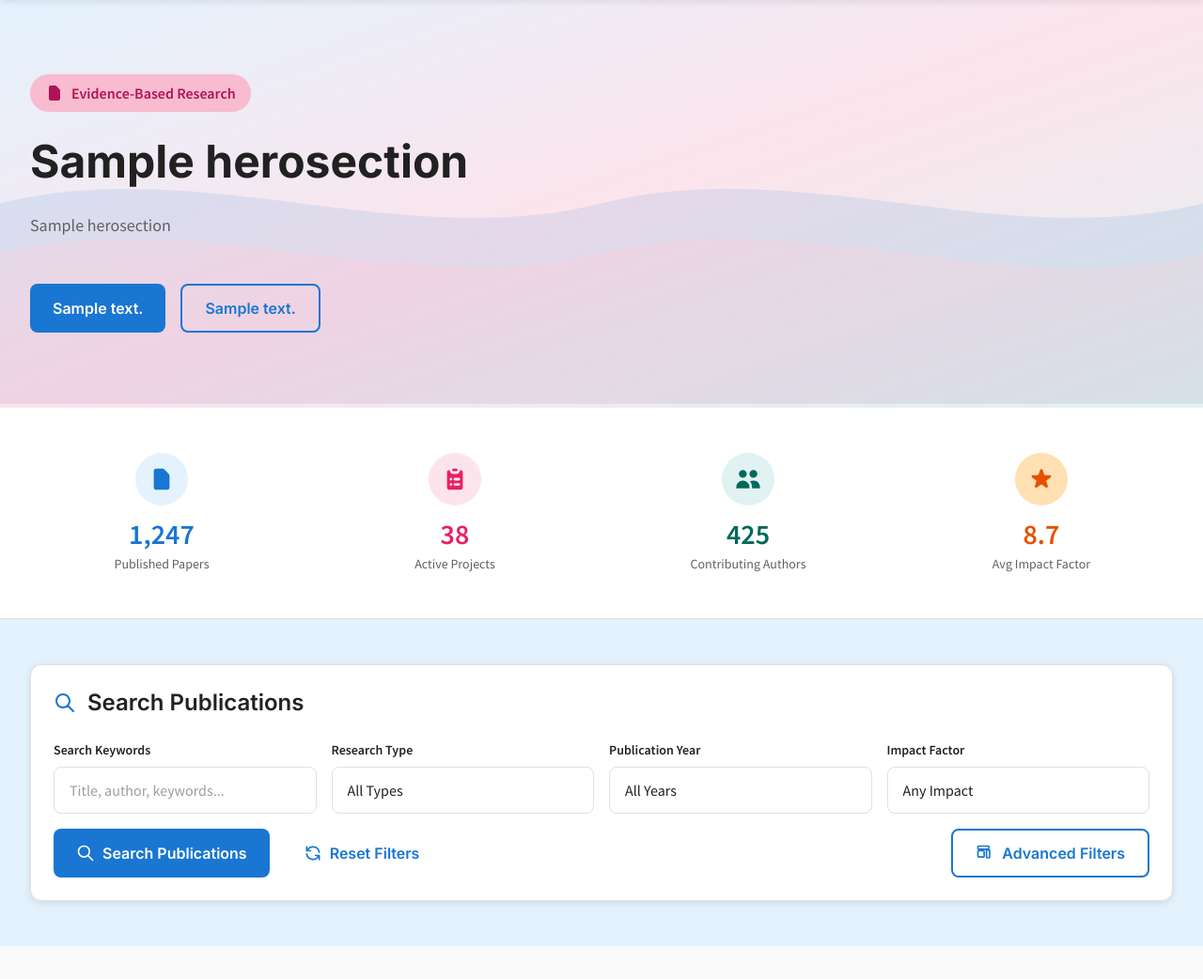
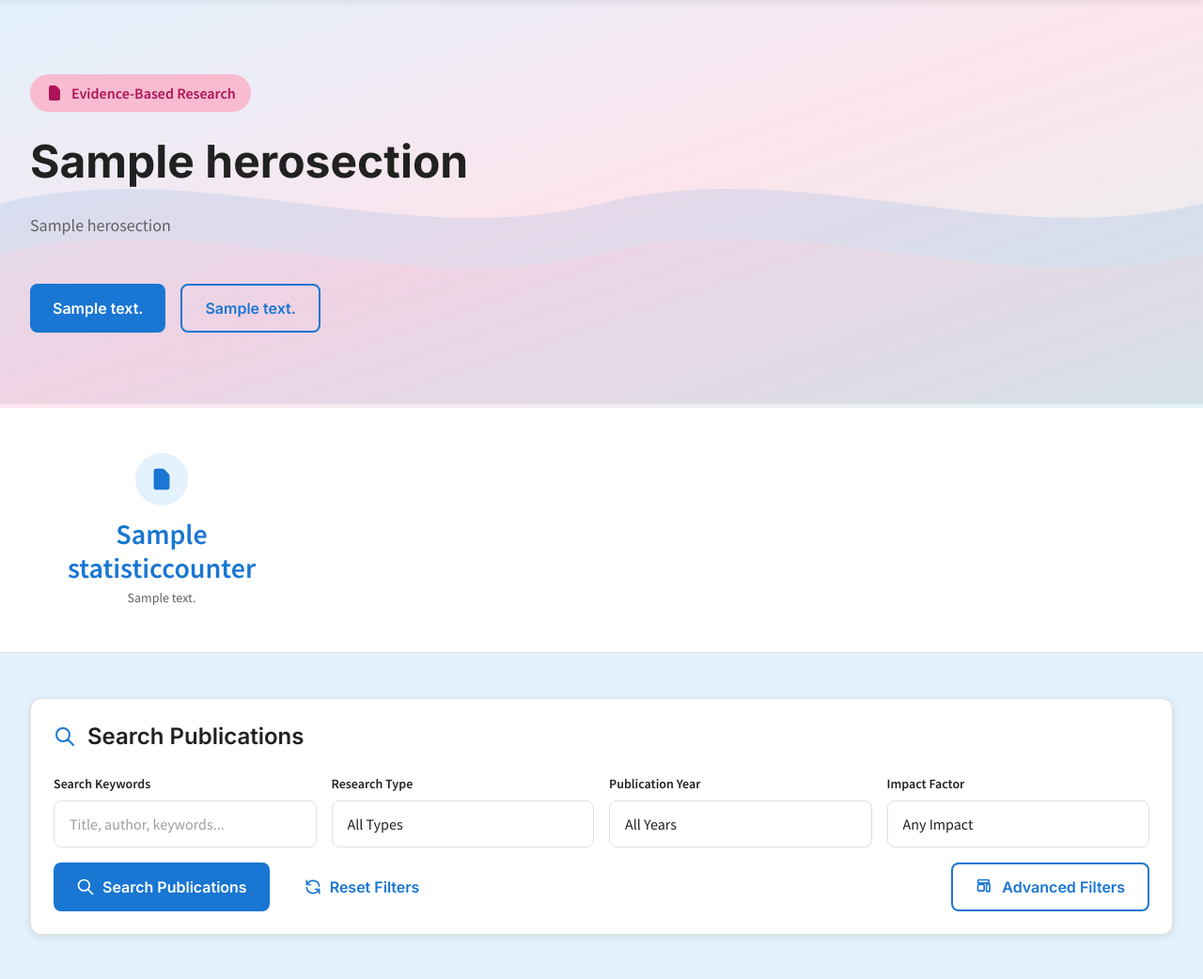
Before and after one commit to FKC117/bsbcs_website, a Django app: page /research-and-publications/ in a window 1280 px wide. Shown: the part 82-1124 px from the top of the page at 94% size. Run offline with Django 5.2, Linux system fonts and the light colour scheme; tables that the repository leaves empty hold one stand-in row (values such as "Sample post"); grey boxes marked "Sample" are stand-in pictures; some libraries are stand-ins or nearby versions; some web fonts are replaced.

Commit message:
stat card added dynamically

```diff
--- a/bsbcs/templates/pages/research_and_publications.html
+++ b/bsbcs/templates/pages/research_and_publications.html
@@ -45,49 +45,25 @@
     </section>
 
     <!-- Research Statistics -->
+    {% if stats_counters %}
     <section class="section-compact bg-surface border-b border-border">
         <div class="container-custom">
             <div class="grid md:grid-cols-4 gap-8">
+                {% for stat in stats_counters %}
                     <div class="text-center">
                         <div class="inline-flex items-center justify-center w-14 h-14 bg-primary-50 rounded-full mb-3">
                             <svg class="w-7 h-7 text-primary" fill="currentColor" viewBox="0 0 20 20">
                                 <path fill-rule="evenodd" d="M4 4a2 2 0 012-2h4.586A2 2 0 0112 2.586L15.414 6A2 2 0 0116 7.414V16a2 2 0 01-2 2H6a2 2 0 01-2-2V4z" clip-rule="evenodd"/>
                             </svg>
                         </div>
-                    <p class="text-3xl font-bold text-primary mb-1">1,247</p>
-                    <p class="text-sm text-text-secondary">Published Papers</p>
+                        <p class="text-3xl font-bold text-primary mb-1">{{ stat.title }}</p>
+                        <p class="text-sm text-text-secondary">{{ stat.count_text }}</p>
                     </div>
-                <div class="text-center">
-                    <div class="inline-flex items-center justify-center w-14 h-14 bg-secondary-50 rounded-full mb-3">
-                        <svg class="w-7 h-7 text-secondary" fill="currentColor" viewBox="0 0 20 20">
-                            <path d="M9 2a1 1 0 000 2h2a1 1 0 100-2H9z"/>
-                            <path fill-rule="evenodd" d="M4 5a2 2 0 012-2 3 3 0 003 3h2a3 3 0 003-3 2 2 0 012 2v11a2 2 0 01-2 2H6a2 2 0 01-2-2V5zm3 4a1 1 0 000 2h.01a1 1 0 100-2H7zm3 0a1 1 0 000 2h3a1 1 0 100-2h-3zm-3 4a1 1 0 100 2h.01a1 1 0 100-2H7zm3 0a1 1 0 100 2h3a1 1 0 100-2h-3z" clip-rule="evenodd"/>
-                        </svg>
-                    </div>
-                    <p class="text-3xl font-bold text-secondary mb-1">38</p>
-                    <p class="text-sm text-text-secondary">Active Projects</p>
-                </div>
-                <div class="text-center">
-                    <div class="inline-flex items-center justify-center w-14 h-14 bg-accent-50 rounded-full mb-3">
-                        <svg class="w-7 h-7 text-accent" fill="currentColor" viewBox="0 0 20 20">
-                            <path d="M9 6a3 3 0 11-6 0 3 3 0 016 0zM17 6a3 3 0 11-6 0 3 3 0 016 0zM12.93 17c.046-.327.07-.66.07-1a6.97 6.97 0 00-1.5-4.33A5 5 0 0119 16v1h-6.07zM6 11a5 5 0 015 5v1H1v-1a5 5 0 015-5z"/>
-                        </svg>
-                    </div>
-                    <p class="text-3xl font-bold text-accent mb-1">425</p>
-                    <p class="text-sm text-text-secondary">Contributing Authors</p>
-                </div>
-                <div class="text-center">
-                    <div class="inline-flex items-center justify-center w-14 h-14 bg-warning-light rounded-full mb-3">
-                        <svg class="w-7 h-7 text-warning-dark" fill="currentColor" viewBox="0 0 20 20">
-                            <path d="M9.049 2.927c.3-.921 1.603-.921 1.902 0l1.07 3.292a1 1 0 00.95.69h3.462c.969 0 1.371 1.24.588 1.81l-2.8 2.034a1 1 0 00-.364 1.118l1.07 3.292c.3.921-.755 1.688-1.54 1.118l-2.8-2.034a1 1 0 00-1.175 0l-2.8 2.034c-.784.57-1.838-.197-1.539-1.118l1.07-3.292a1 1 0 00-.364-1.118L2.98 8.72c-.783-.57-.38-1.81.588-1.81h3.461a1 1 0 00.951-.69l1.07-3.292z"/>
-                        </svg>
-                    </div>
-                    <p class="text-3xl font-bold text-warning-dark mb-1">8.7</p>
-                    <p class="text-sm text-text-secondary">Avg Impact Factor</p>
-                </div>
+                {% endfor %}
             </div>
         </div>
     </section>
+    {% endif %}
 
     <!-- Advanced Search & Filter Section -->
     <section class="section-compact bg-primary-50">
--- a/bsbcs/website/views.py
+++ b/bsbcs/website/views.py
@@ -51,6 +51,7 @@ def homepage(request):
 
 def about(request):
     hero = HeroSection.objects.filter(page='about').first()
+    stats_counters = StatisticCounter.objects.filter(page='about').order_by('order')
     board_members = BoardMember.objects.all().order_by('order')
     committees = Committee.objects.all().order_by('order')
     partnerships = Partnership.objects.all().order_by('order')
@@ -60,6 +61,7 @@ def about(request):
 
     context = {
         'hero': hero,
+        'stats_counters': stats_counters,
         'board_members': board_members,
         'committees': committees,
         'partnerships': partnerships,
@@ -123,6 +125,7 @@ def news_and_updates(request):
 
 def research_and_publications(request):
     hero = HeroSection.objects.filter(page='research_and_publications').first()
+    stats_counters = StatisticCounter.objects.filter(page='research_and_publications').order_by('order')
     research_highlights = ResearchHighlight.objects.all().order_by('order')
     annual_reports = AnnualReport.objects.all().order_by('-year')
     call_to_action = CallToAction.objects.filter(page='research_and_publications').first()
@@ -130,6 +133,7 @@ def research_and_publications(request):
 
     context = {
         'hero': hero,
+        'stats_counters': stats_counters,
         'research_highlights': research_highlights,
         'annual_reports': annual_reports,
         'call_to_action': call_to_action,
```
Also changed, not shown: bsbcs/templates/pages/about.html (+13 -16 lines). Lines whose indentation alone changed are shown as unchanged.
